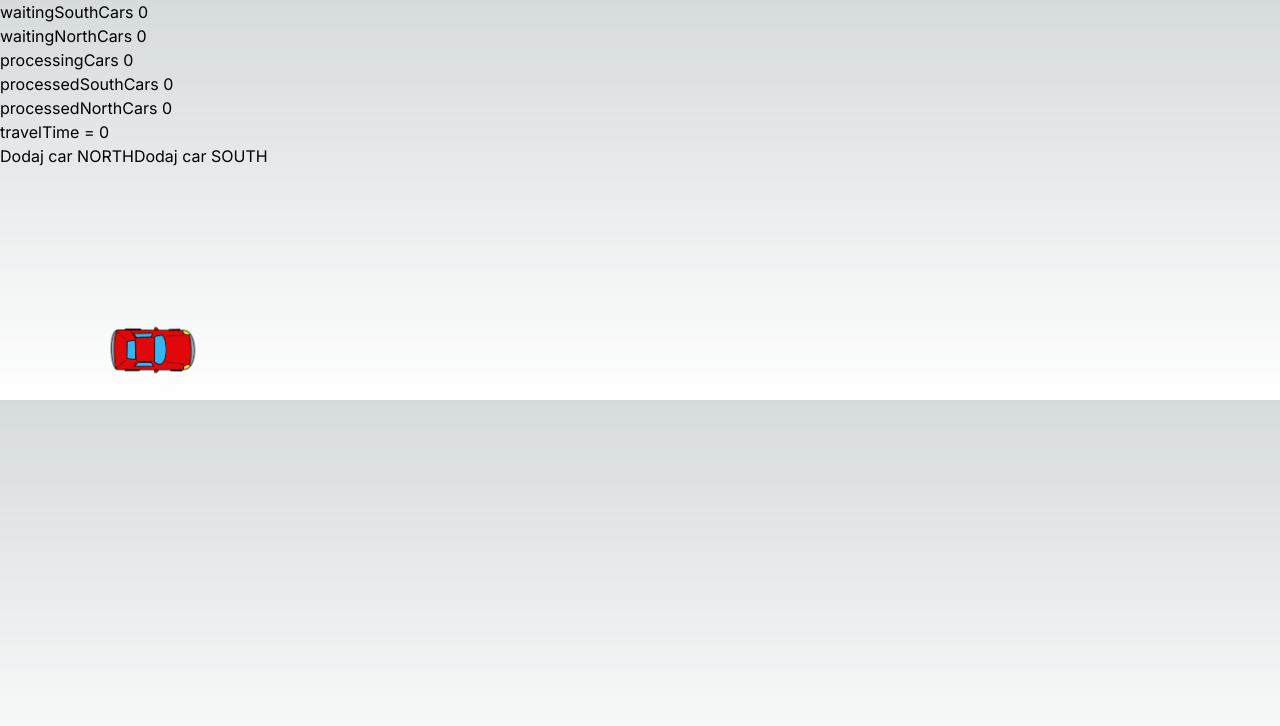
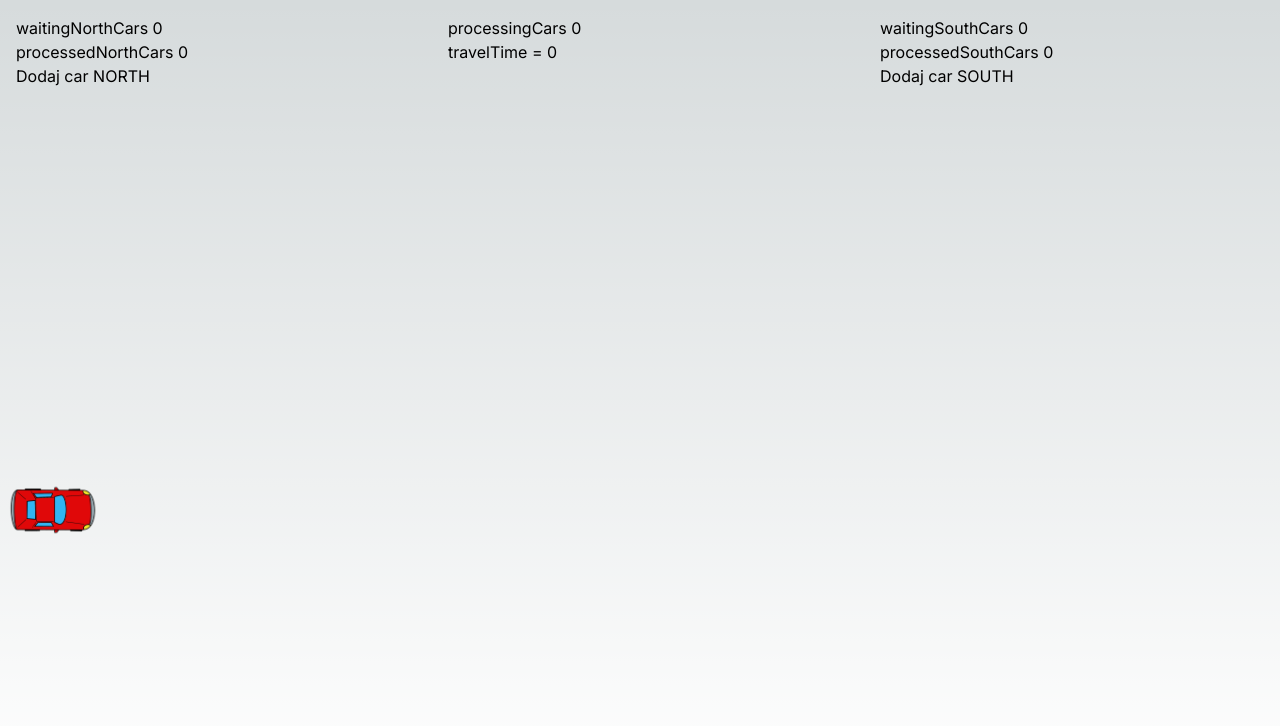
Before and after one commit to theImmortalCoders/Bridge-problem, a Next.js app in the folder bridgeproblem_frontend/: page / in a window 1280 px wide. Shown: the top 726 px of the page. Built offline with nearby package versions, Linux system fonts and the light colour scheme; no server answers.

Commit message:
Add Column

```diff
--- a/bridgeproblem_frontend/src/app/page.tsx
+++ b/bridgeproblem_frontend/src/app/page.tsx
@@ -34,28 +34,36 @@ const Home: React.FC = () => {
   };
 
   return (
-    <div style={{ position: "relative", height: "400px", width: "600px" }}>
-      <h1>waitingSouthCars {waitingSouthCars.length}</h1>
+    <>
+      <div className="grid grid-cols-3 gap-4 h-[20vh] w-[100vw]">
+        <div className="col-span-1 p-4">
           <h1>waitingNorthCars {waitingNorthCars.length}</h1>
+          <h1>processedNorthCars {processedNorthCars.length}</h1>
+          <button onClick={handleAddCarNorth}>Dodaj car NORTH</button>
+        </div>
+        <div className="col-span-1 p-4">
           <h1>processingCars {processingCars.length}</h1>
-      <h1>processedSouthCars {processedSouthCars.length}</h1>
-      <h1>processedNorthCars {processedNorthCars.length}</h1>
           {travelTime !== null ? (
             <h1>travelTime {travelTime}</h1>
           ) : (
             <h1>travelTime = 0</h1>
           )}
-
-      <button onClick={handleAddCarNorth}>Dodaj car NORTH</button>
+        </div>
+        <div className="col-span-1 p-4">
+          <h1>waitingSouthCars {waitingSouthCars.length}</h1>
+          <h1>processedSouthCars {processedSouthCars.length}</h1>
           <button onClick={handleAddCarSouth}>Dodaj car SOUTH</button>
-
+        </div>
+      </div>
+      <div className="relative h-[80vh] w-[100vw]">
         <ImageComponent
           imagePath={RedCar}
-        position={{ top: 300, left: 100, rotation: 90 }}
+          position={{ top: 300, left: 0, rotation: 90 }}
           size={{ width: 100, height: 100 }}
           speed={5}
         />
       </div>
+    </>
   );
 };
 
--- a/bridgeproblem_frontend/src/hooks/apiSending.ts
+++ b/bridgeproblem_frontend/src/hooks/apiSending.ts
@@ -14,8 +14,6 @@ export const useApiSending = () => {
     };
 
     try {
-      console.log("Sending data:", JSON.stringify(newCar));
-
       await fetch("http://localhost:8080/api/add-car", {
         method: "POST",
         headers: {
```
Lines whose indentation alone changed are shown as unchanged.
